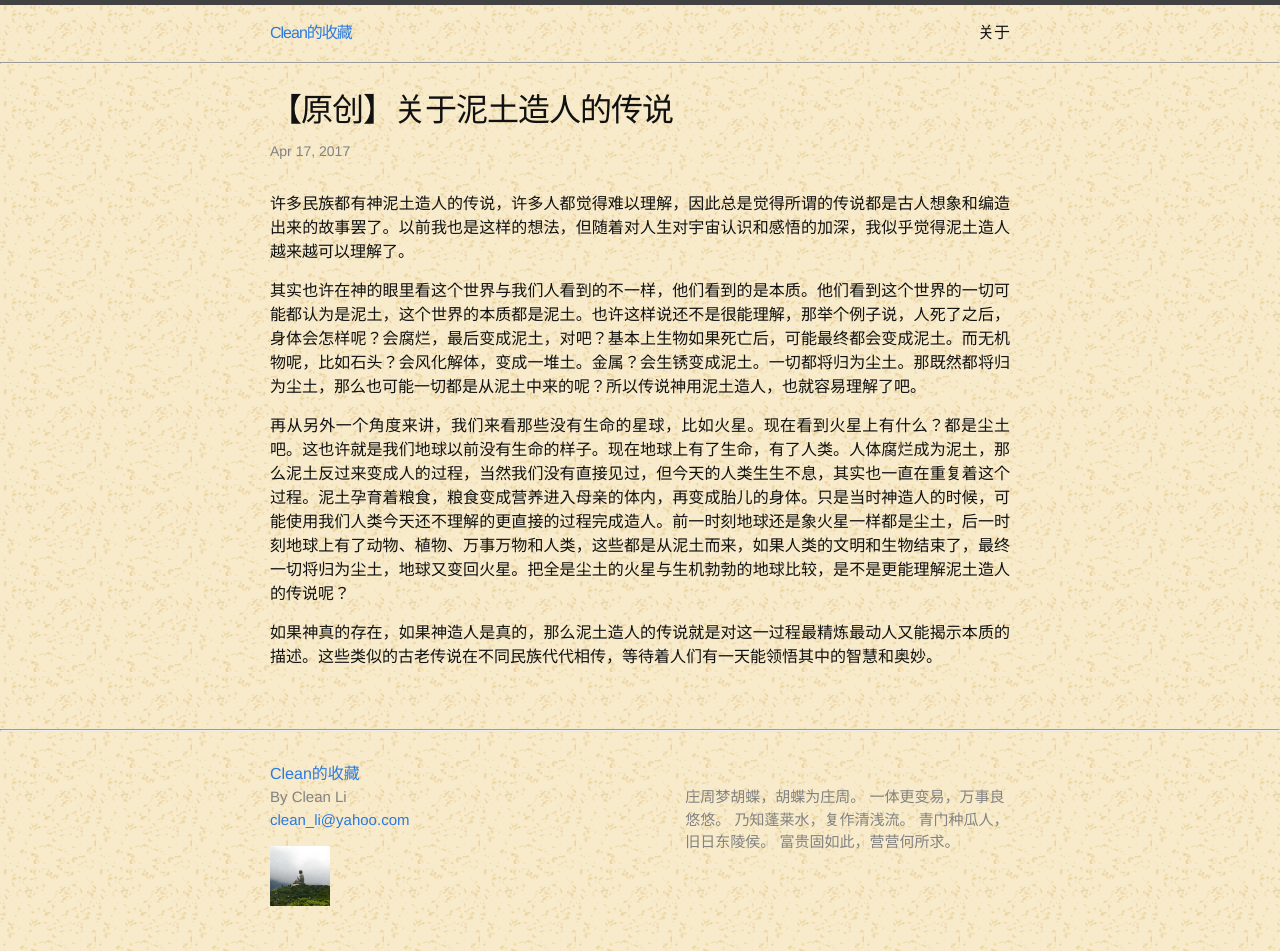
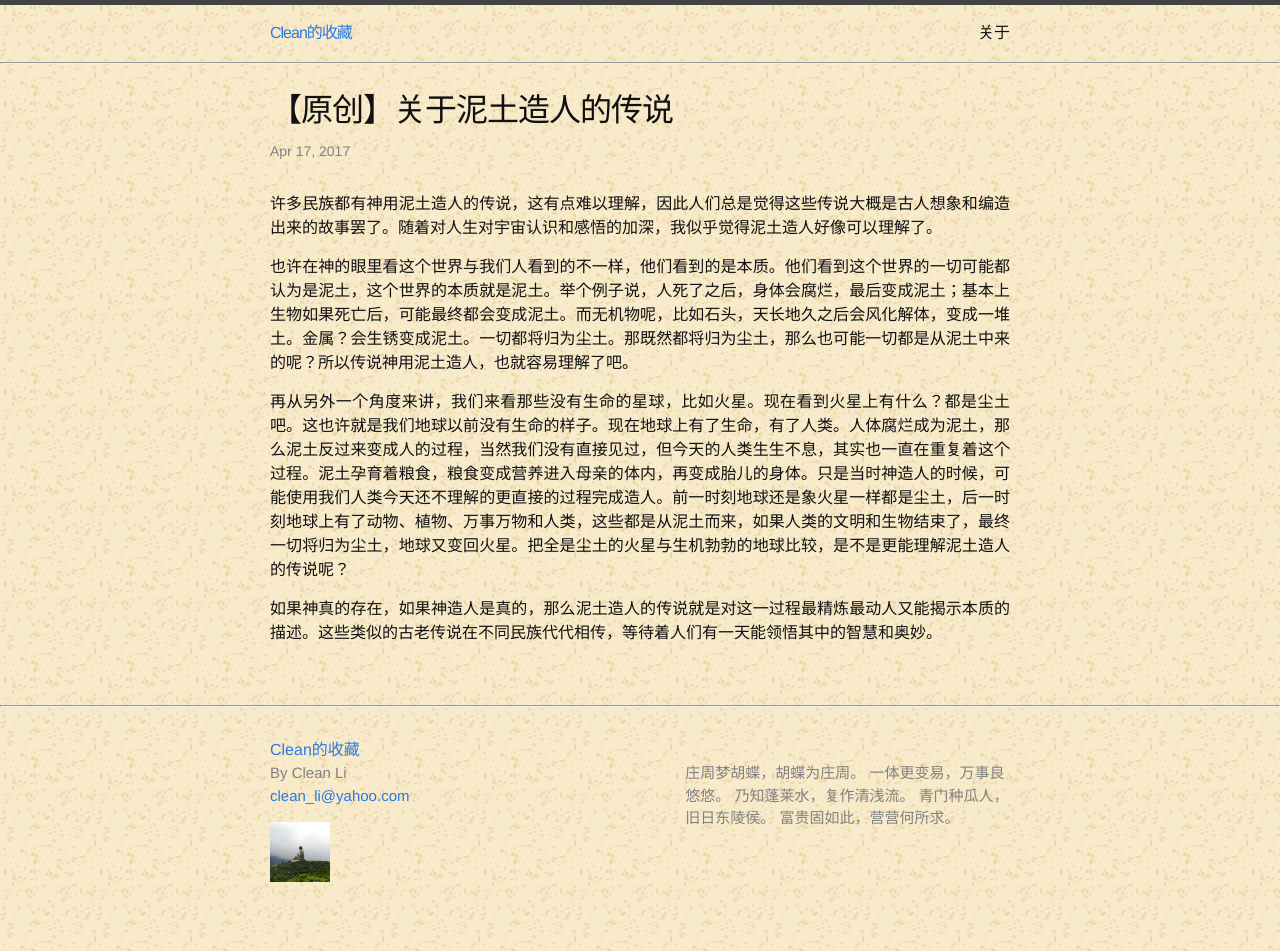
Before and after one commit to longhistory/blog, a Jekyll site: the page built from _posts/original/2017-04-18-human_by_earth.md, in a window 1280 px wide. Built offline with Jekyll 4.4.1, drawn with Linux system fonts in a browser that asks for light colours.

Commit message:
update earth human

```diff
--- a/_posts/original/2017-04-18-human_by_earth.md
+++ b/_posts/original/2017-04-18-human_by_earth.md
@@ -4,9 +4,9 @@ title: 【原创】关于泥土造人的传说
 date:   2017-04-18 00:17:14 +0800
 categories: thinking
 ---
-许多民族都有神泥土造人的传说，许多人都觉得难以理解，因此总是觉得所谓的传说都是古人想象和编造出来的故事罢了。以前我也是这样的想法，但随着对人生对宇宙认识和感悟的加深，我似乎觉得泥土造人越来越可以理解了。
+许多民族都有神用泥土造人的传说，这有点难以理解，因此人们总是觉得这些传说大概是古人想象和编造出来的故事罢了。随着对人生对宇宙认识和感悟的加深，我似乎觉得泥土造人好像可以理解了。
 
-其实也许在神的眼里看这个世界与我们人看到的不一样，他们看到的是本质。他们看到这个世界的一切可能都认为是泥土，这个世界的本质都是泥土。也许这样说还不是很能理解，那举个例子说，人死了之后，身体会怎样呢？会腐烂，最后变成泥土，对吧？基本上生物如果死亡后，可能最终都会变成泥土。而无机物呢，比如石头？会风化解体，变成一堆土。金属？会生锈变成泥土。一切都将归为尘土。那既然都将归为尘土，那么也可能一切都是从泥土中来的呢？所以传说神用泥土造人，也就容易理解了吧。
+也许在神的眼里看这个世界与我们人看到的不一样，他们看到的是本质。他们看到这个世界的一切可能都认为是泥土，这个世界的本质就是泥土。举个例子说，人死了之后，身体会腐烂，最后变成泥土；基本上生物如果死亡后，可能最终都会变成泥土。而无机物呢，比如石头，天长地久之后会风化解体，变成一堆土。金属？会生锈变成泥土。一切都将归为尘土。那既然都将归为尘土，那么也可能一切都是从泥土中来的呢？所以传说神用泥土造人，也就容易理解了吧。
 
 再从另外一个角度来讲，我们来看那些没有生命的星球，比如火星。现在看到火星上有什么？都是尘土吧。这也许就是我们地球以前没有生命的样子。现在地球上有了生命，有了人类。人体腐烂成为泥土，那么泥土反过来变成人的过程，当然我们没有直接见过，但今天的人类生生不息，其实也一直在重复着这个过程。泥土孕育着粮食，粮食变成营养进入母亲的体内，再变成胎儿的身体。只是当时神造人的时候，可能使用我们人类今天还不理解的更直接的过程完成造人。前一时刻地球还是象火星一样都是尘土，后一时刻地球上有了动物、植物、万事万物和人类，这些都是从泥土而来，如果人类的文明和生物结束了，最终一切将归为尘土，地球又变回火星。把全是尘土的火星与生机勃勃的地球比较，是不是更能理解泥土造人的传说呢？
 
```
